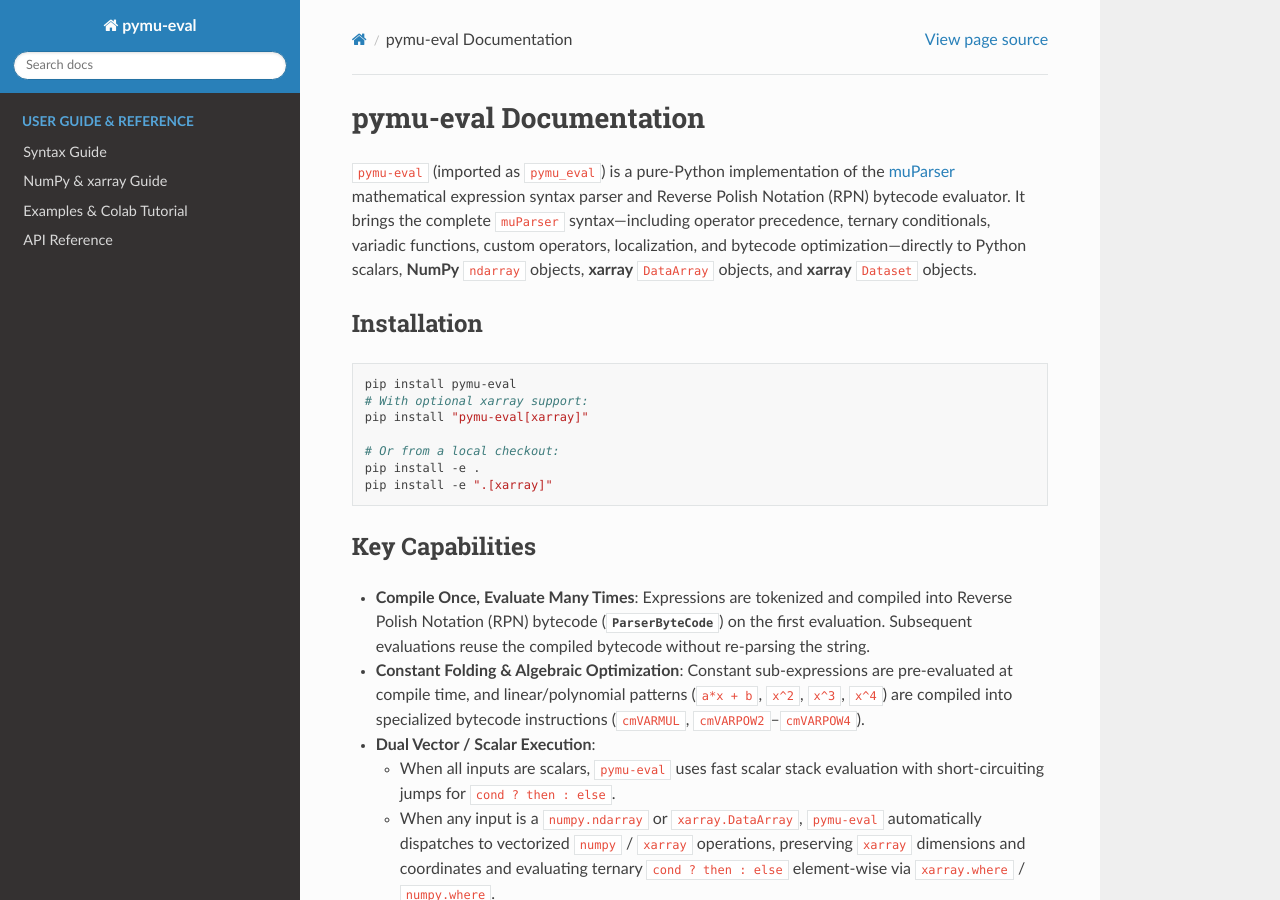
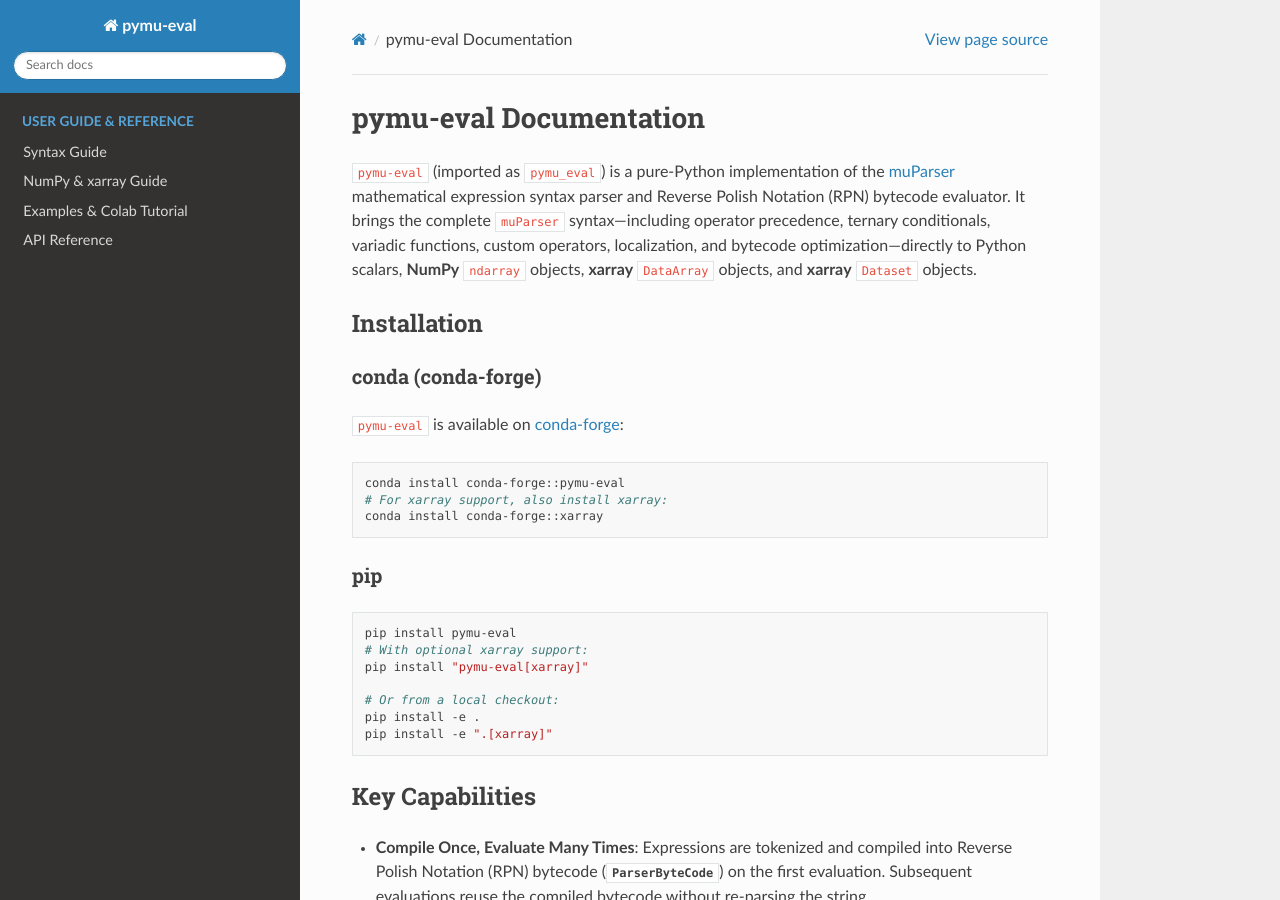
Before and after one commit to remotesensinginfo/pymu-eval, a Sphinx documentation site: the page built from docs/index.rst, in a window 1280 px wide and 900 px high. Built offline with Sphinx 7.4.7 and the Read the Docs theme 3.1.0, drawn with Linux system fonts in a browser that asks for light colours.

Commit message:
Updated the docs with references to online documentation and conda installation instructions.

```diff
--- a/docs/conf.py
+++ b/docs/conf.py
@@ -29,7 +29,7 @@ extensions = [
 ]
 
 templates_path = ["_templates"]
-exclude_patterns = ["_build", "Thumbs.db", ".DS_Store", "*.md"]
+exclude_patterns = ["_build", "Thumbs.db", ".DS_Store"]
 root_doc = "index"
 
 # -- Autodoc configuration ---------------------------------------------------
--- a/docs/index.rst
+++ b/docs/index.rst
@@ -11,6 +11,20 @@ localization, and bytecode optimization—directly to Python scalars, **NumPy**
 
 Installation
 ============
+
+conda (conda-forge)
+-------------------
+
+``pymu-eval`` is available on `conda-forge <https://anaconda.org/channels/conda-forge/packages/pymu-eval>`_:
+
+.. code-block:: bash
+
+   conda install conda-forge::pymu-eval
+   # For xarray support, also install xarray:
+   conda install conda-forge::xarray
+
+pip
+---
 
 .. code-block:: bash
 
```
Also changed, not shown: README.md (+20 -6 lines).
